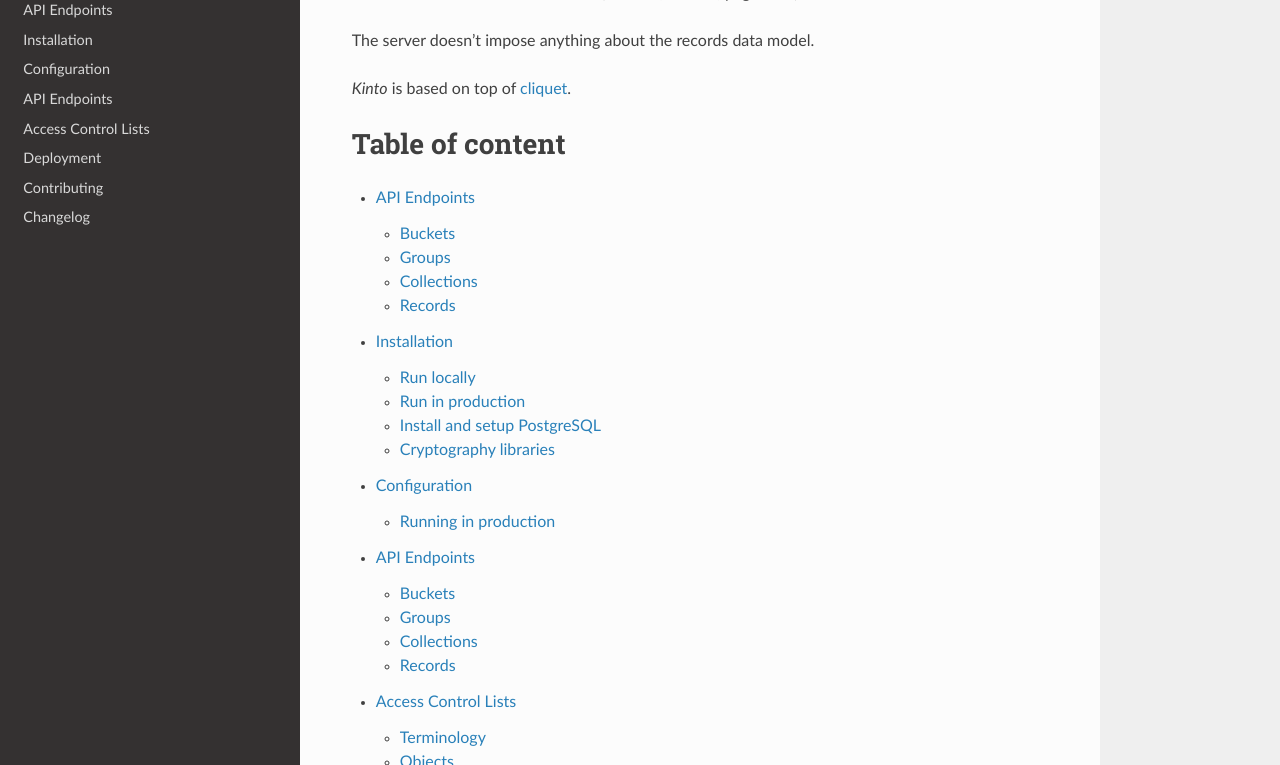
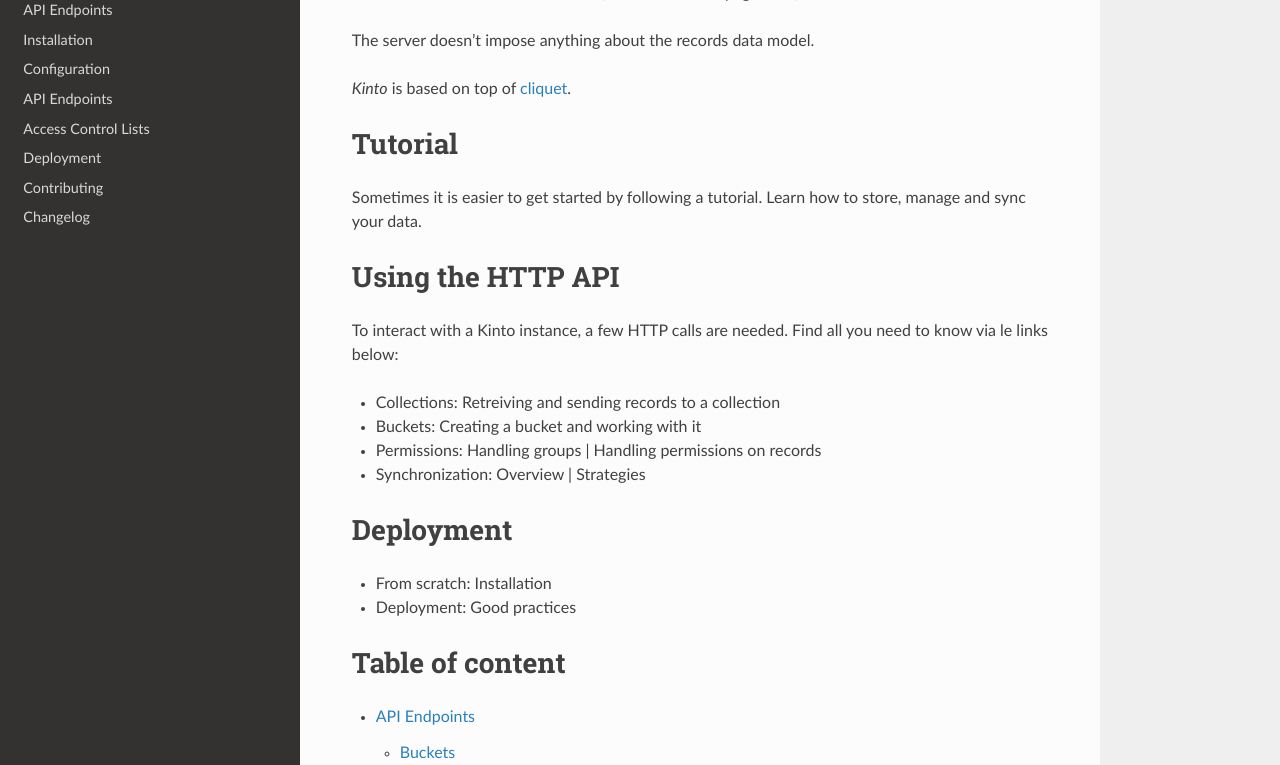
Before and after one commit to Kinto/kinto, a Sphinx documentation site: the page built from docs/index.rst, in a window 1280 px wide and 900 px high, scrolled down 789 px, cut to the strip 135-900 px from the top of the window. Built offline with Sphinx 7.4.7 and the Read the Docs theme 2.0.0, drawn with Linux system fonts in a browser that asks for light colours.

Commit message:
Add a summary to the documentation

```diff
--- a/docs/index.rst
+++ b/docs/index.rst
@@ -19,6 +19,29 @@
 The server doesn't impose anything about the records data model.
 
 *Kinto* is based on top of `cliquet <http://cliquet.readthedocs.org>`_.
+
+Tutorial
+========
+
+Sometimes it is easier to get started by following a tutorial. Learn how to
+store, manage and sync your data.
+
+Using the HTTP API
+==================
+
+To interact with a Kinto instance, a few HTTP calls are needed. Find all you
+need to know via le links below:
+
+- Collections: Retreiving and sending records to a collection
+- Buckets: Creating a bucket and working with it
+- Permissions: Handling groups | Handling permissions on records
+- Synchronization: Overview | Strategies
+
+Deployment
+==========
+
+- From scratch: Installation
+- Deployment: Good practices
 
 
 Table of content
```
